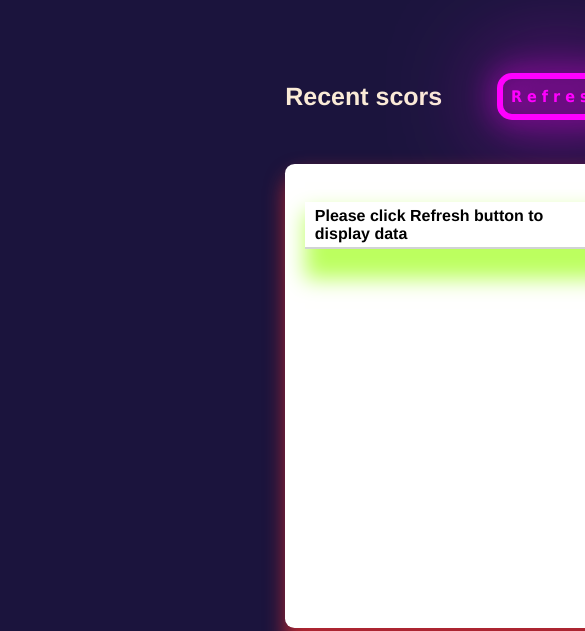
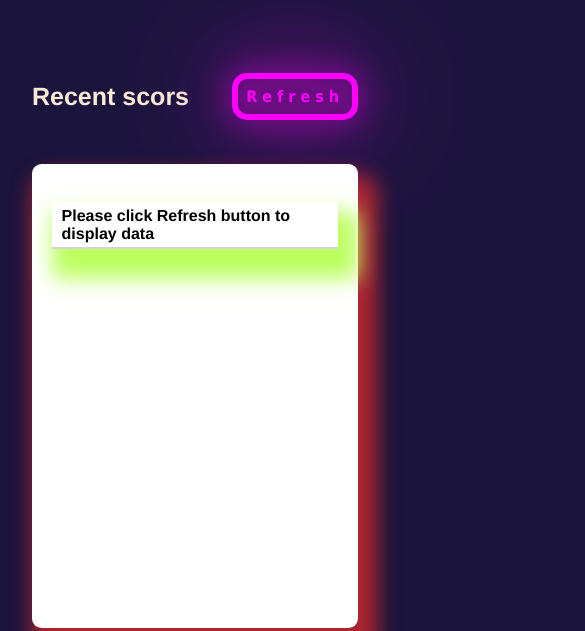
Before and after one commit to Zainab-Alzubair/leaderboard, a website built with webpack: page src/index.html in a window 390 px wide. Shown: the part 335-966 px from the top of the page, 585 px wide, since content can reach past the window. Built offline with nearby package versions, Linux system fonts and the light colour scheme.

Commit message:
Add mobile style

```diff
--- a/src/style.css
+++ b/src/style.css
@@ -50,12 +50,17 @@ body {
     justify-content: center;
     align-items: center;
     gap: 20%;
-    width: 100vh;
   }
 }
 
 .left-coulmn {
   width: 40%;
+}
+
+@media (max-width: 768px) {
+  .left-coulmn {
+    width: 100%;
+  }
 }
 
 .head-content {
@@ -116,6 +121,12 @@ body {
   border-radius: 0.6em;
 }
 
+@media (max-width: 768px) {
+  .right-coulmn {
+    width: 100%;
+  }
+}
+
 .right-content {
   background-color: #fff;
   box-shadow: 10px 20px 20px 10px rgb(188, 255, 95);
```
Also changed, not shown: dist/main.js.
